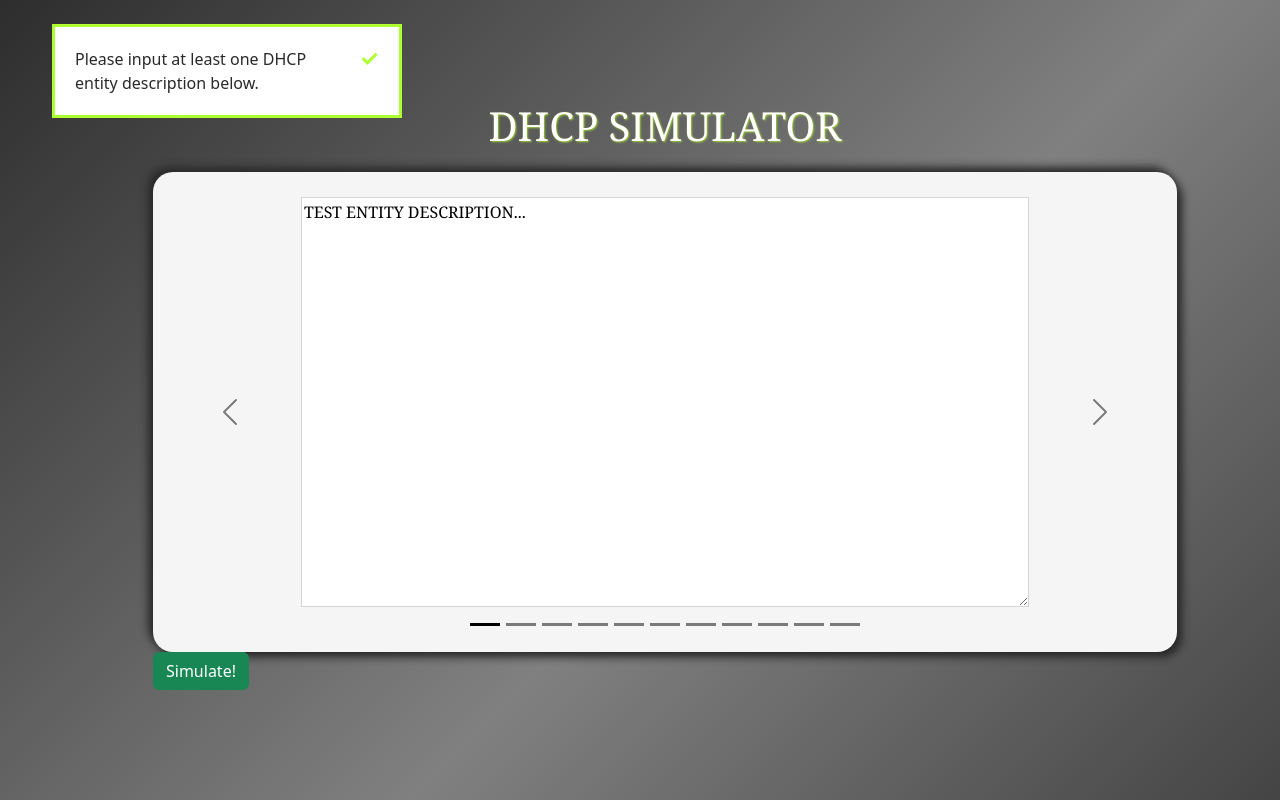
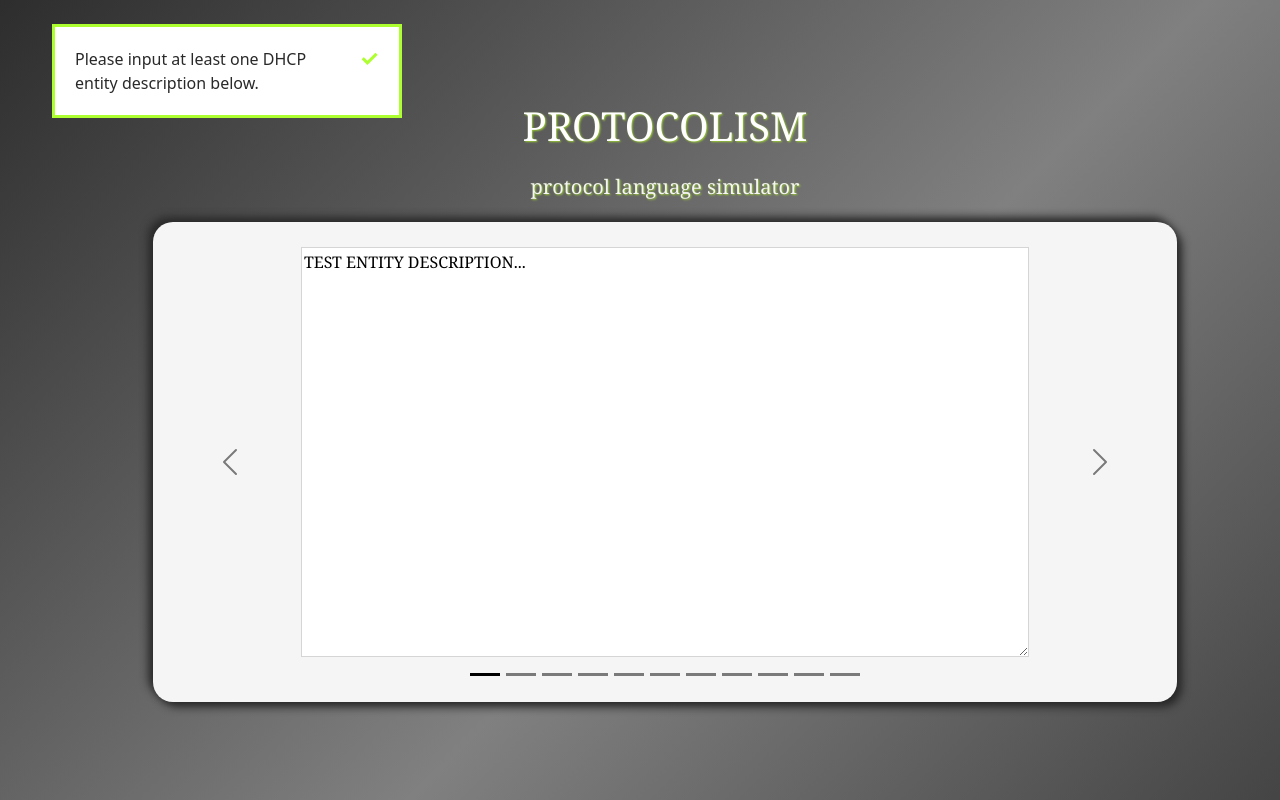
Before and after one commit to mfrszpiotro/dhcprotocolsim, a Flask app: page / in a window 1280 px wide. Run offline with Flask 2, Linux system fonts and the light colour scheme; some libraries are stand-ins or nearby versions.

Commit message:
Project rename.

```diff
--- a/static/styles/styles.css
+++ b/static/styles/styles.css
@@ -37,6 +37,10 @@
   background: #292929;
   box-shadow:  2px 2px 4px #272727,
                -2px -2px 4px #2b2b2b;
+}
+
+.button-center{
+  text-align: center;
 }
 
 .form-center{
@@ -102,6 +106,12 @@ h2 {
   color: white;
 }
 
+.sub-p {
+  color: whitesmoke;
+  font-size: 20px;
+  margin-bottom: 20px;
+}
+
 p {
   color: white;
   text-shadow: 1px 1px 2px yellowgreen;
--- a/templates/base.html
+++ b/templates/base.html
@@ -5,7 +5,7 @@
         <meta charset="utf-8">
         <meta name="viewport" content="width=device-width, initial-scale=1, shrink-to-fit=no">
             {% block styles %}
-                <title>DHCP SIM</title>
+                <title>Protocolism</title>
                 <link rel="icon" href="{{ url_for('static', filename='images/fav3.png') }}">
                 <link rel="stylesheet" href="{{ url_for('static', filename='styles/styles.css') }}">
                 <link rel="stylesheet" href="{{ url_for('static', filename='styles/flashes.css') }}">
--- a/templates/index.html
+++ b/templates/index.html
@@ -3,7 +3,8 @@
 {% block content %}
 <div class="abs">
   <div class="rel">
-    <p>DHCP SIMULATOR</p>
+    <p>PROTOCOLISM</p>
+    <p class="sub-p">protocol language simulator</p>
   </div>
   <div class="rel soft-page">
     <div>
@@ -32,6 +33,11 @@
             <textarea disabled class="descr">TEST ENTITY DESCRIPTION...</textarea>
           </div>
         </div>
+        <div class="carousel-item">
+          <div class="in-carousel flex" >
+            <textarea class="descr">TEST ENTITY DESCRIPTION...</textarea>
+          </div>
+        </div>
         {% for book in books %}
         <div class="carousel-item">
           <div class="in-carousel flex" >
@@ -51,9 +57,5 @@
     </div>
   </div>
 </div>
-<div class="rel">
-  <button type="button" class="form-center btn btn-success">Simulate!</button>
-</div>
-
 
 {% endblock %}
```
Also changed, not shown: README.md.
